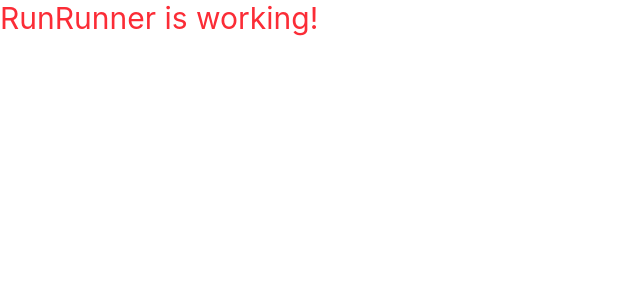
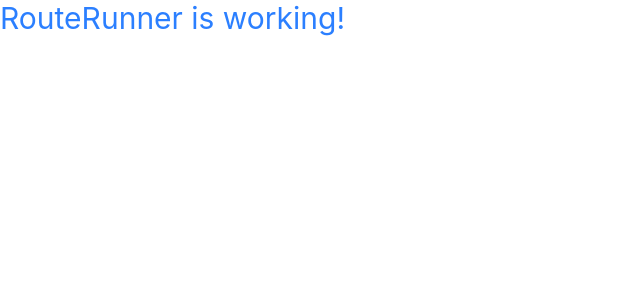
Before and after one commit to krishp2006/routerunner, a React (Vite) app: page / in a window 1280 px wide. Shown: the top 300 px of the page, without its empty margins (0-640 px from the left). Built offline with nearby package versions, Linux system fonts and the light colour scheme.

Commit message:
changed message to blue

```diff
--- a/src/App.tsx
+++ b/src/App.tsx
@@ -1,7 +1,7 @@
 function App() {
   return (
-    <div className="text-red-500 text-3xl">
-      RunRunner is working!
+    <div className="text-blue-500 text-3xl">
+      RouteRunner is working!
     </div>
   )
 }
```
